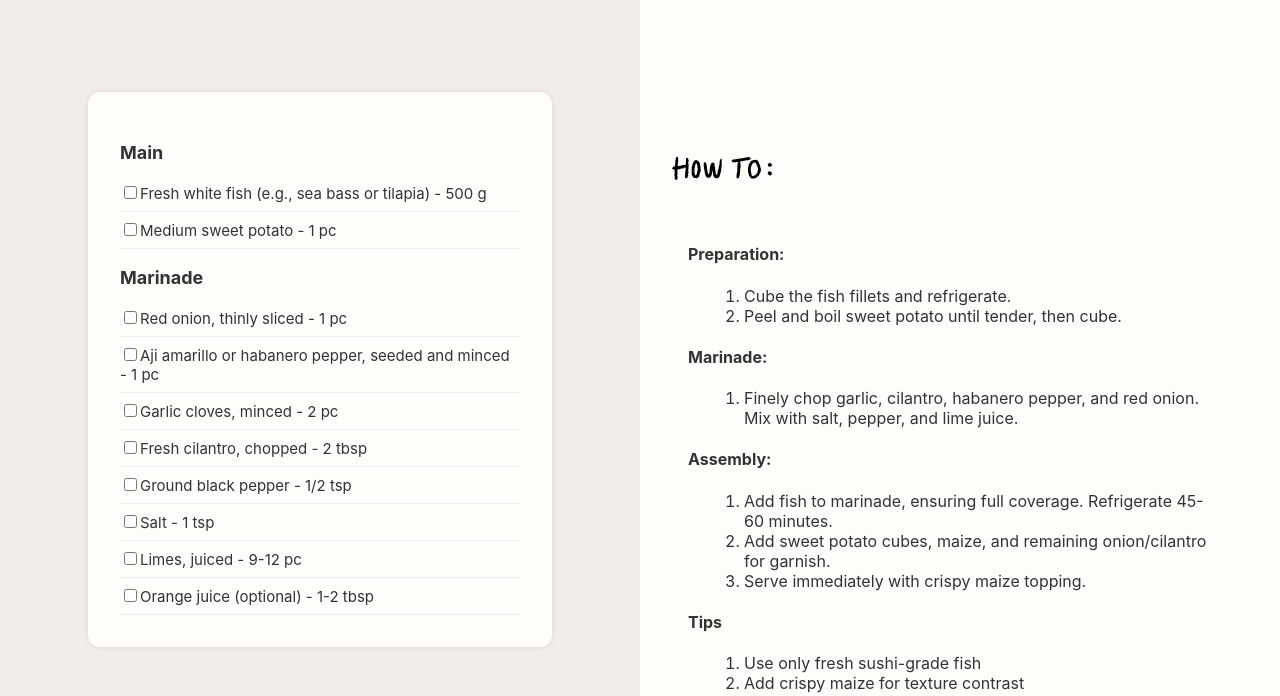
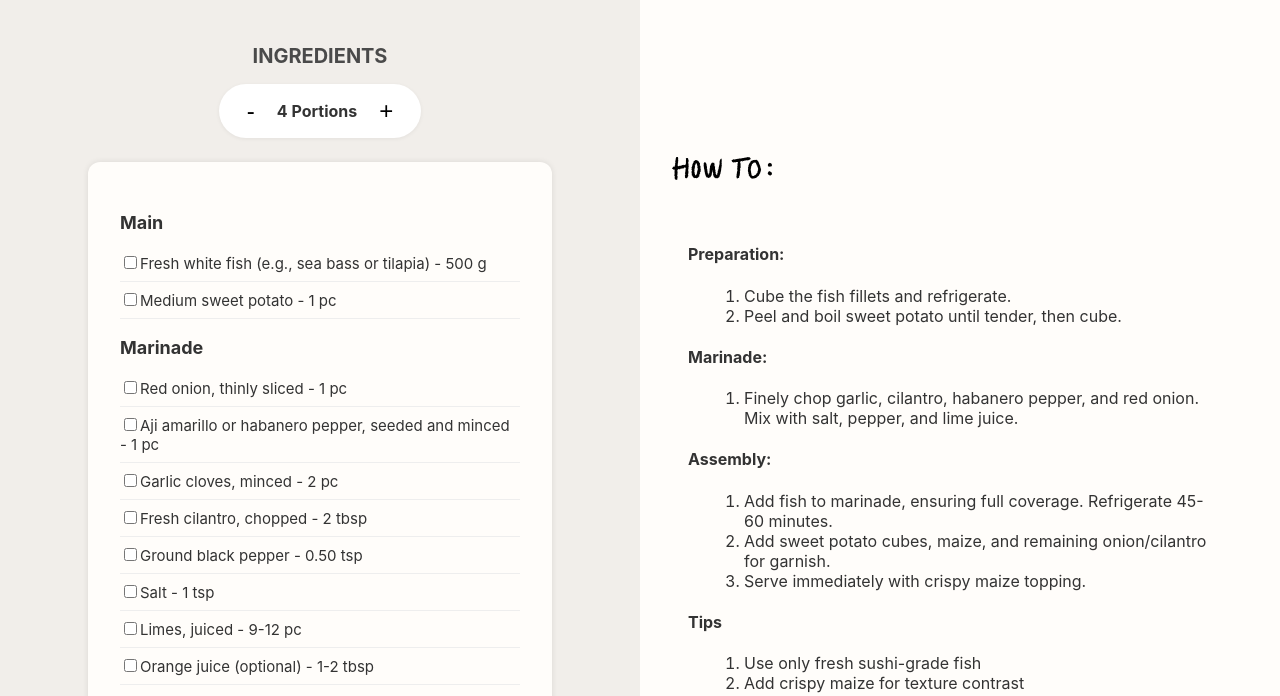
Before and after one commit to web-design-project-2025/web-design-project-group-29, a website: page sambusa.html in a window 1280 px wide. Shown: the part 291-987 px from the top of the page. Drawn offline with Linux system fonts and the light colour scheme.

Commit message:
added a portion control logic to the detail-recipes js

```diff
--- a/css/detailed-recipe.css
+++ b/css/detailed-recipe.css
@@ -135,9 +135,48 @@ html {
   border-radius: 0;
   display: block;
 }
+/*ingredients title */
+.ingredients-title {
+  font-size: 20px;
+  font-weight: bold;
+  color: var(--text-color);
+  margin-bottom: 16px;
+  text-align: center;
+  text-transform: uppercase;
+}
+ /*portion control*/
+ .portion-control {
+  display: flex;
+  justify-content: center;
+  align-items: center;
+  background-color: white;
+  border-radius: 50px;
+  padding: 8px 16px;
+  gap: 12px;
+  margin-bottom: 24px;
+  /* margin-top: 60px; */
+  width: 100%;
+  max-width: 170px;
+  box-shadow: 0 1px 4px rgba(0, 0, 0, 0.06);
+}
 
+.portion-control button {
+  padding: 5px 10px;
+  border: none;
+  font-weight: 20px;
+  font-size: 24px;
+  background-color: #ffffff;
+  border-radius: 4px;
+  cursor: pointer;
+
+}
+
+.portion-control span {
+  font-weight: bold;
+}
 
 /* Ingredients Section */
+
 .ingredients-container {
   background: var(--primary-color);
   padding: 2rem;
--- a/detail-recipe.js
+++ b/detail-recipe.js
@@ -105,12 +105,57 @@ function createRecipeElement(recipe,) {
    const leftContainer = document.createElement("div");
    leftContainer.classList.add("left-container");
 
+   const ingredientsTitle = document.createElement("h2");
+   ingredientsTitle.classList.add("ingredients-title");
+   ingredientsTitle.innerText = "INGREDIENTS";
+   leftContainer.appendChild(ingredientsTitle);
+
+   //Portion control
+   let portionCount = 4; // default
+
+   const portionControl = document.createElement("div");
+   portionControl.classList.add("portion-control");
+
+   const minusBtn = document.createElement("button");
+   minusBtn.innerText = "-";
+   minusBtn.classList.add("portion-btn");
+
+   const portionLabel = document.createElement("span");
+   portionLabel.innerText = `${portionCount} Portions`;
+   portionLabel.classList.add("portion-label");
+
+   const plusBtn = document.createElement("button");
+   plusBtn.innerText = "+";
+   plusBtn.classList.add("portion-btn");
+
+   portionControl.appendChild(minusBtn);
+   portionControl.appendChild(portionLabel);
+   portionControl.appendChild(plusBtn);
+   leftContainer.appendChild(portionControl);
+
    // ingredient container
    const ingredientsSection = document.createElement("div");
    ingredientsSection.classList.add("ingredients-container");
 
    const ingredientsList = document.createElement("ul");
    ingredientsList.classList.add("ingredients-list");
+
+   ingredientsSection.appendChild(ingredientsList);
+   leftContainer.appendChild(ingredientsSection);
+   //
+   function safeEvaluateQuantity(expression) {
+    const cleaned = expression
+    .replace("½", "0.5")
+    .replace("¼", "0.25")
+    .replace("¾", "0.75");
+    try {
+      return Function(`"use strict"; return (${cleaned})`)();
+    } catch {
+      return NotaNumber;
+  }
+  }
+  function updateIngredients(){
+    ingredientsList.innerHTML = "";
 
    for (let section in recipe.ingredients) {
      const sectionTitle = document.createElement("h3");
@@ -128,16 +173,44 @@ function createRecipeElement(recipe,) {
       checkbox.classList.add("checkbox-input");
 
       const label = document.createElement("label");
-      label.innerText = `${item.name} - ${item.quantity}`;
       label.classList.add("ingredient-label");
+       //help from: https://developer.mozilla.org/en-US/docs/Web/JavaScript/Guide/Regular_expressions
+       let quantity = item.quantity;
+       const match = quantity.match(/^([\d.\/½¼¾]+)(.*)$/);
+
+       if (match) {
+         const baseValue = safeEvaluateQuantity(match[1]);
+         if (!isNaN(baseValue)) {
+           const scaled = baseValue * (portionCount / 4);
+           quantity = scaled.toFixed(2).replace(/\.00$/, "") + match[2];
+         }
+       }
+
+
+      label.innerText = `${item.name} - ${quantity}`;
       label.prepend(checkbox);
-
       listItem.appendChild(label);
       ingredientsList.appendChild(listItem);
      }
    }
-   ingredientsSection.appendChild(ingredientsList);
-   leftContainer.appendChild(ingredientsSection);
+ }
+ updateIngredients();
+
+//buttons logic
+minusBtn.onclick = () => {
+  if (portionCount > 1) {
+    portionCount--;
+    portionLabel.innerText = `${portionCount} Portions`;
+    updateIngredients();
+  }
+};
+
+plusBtn.onclick = () => {
+  portionCount++;
+  portionLabel.innerText = `${portionCount} Portions`;
+  updateIngredients();
+};
+
 
    //Instructions lower right section
    const rightContainer = document.createElement("div");
```
